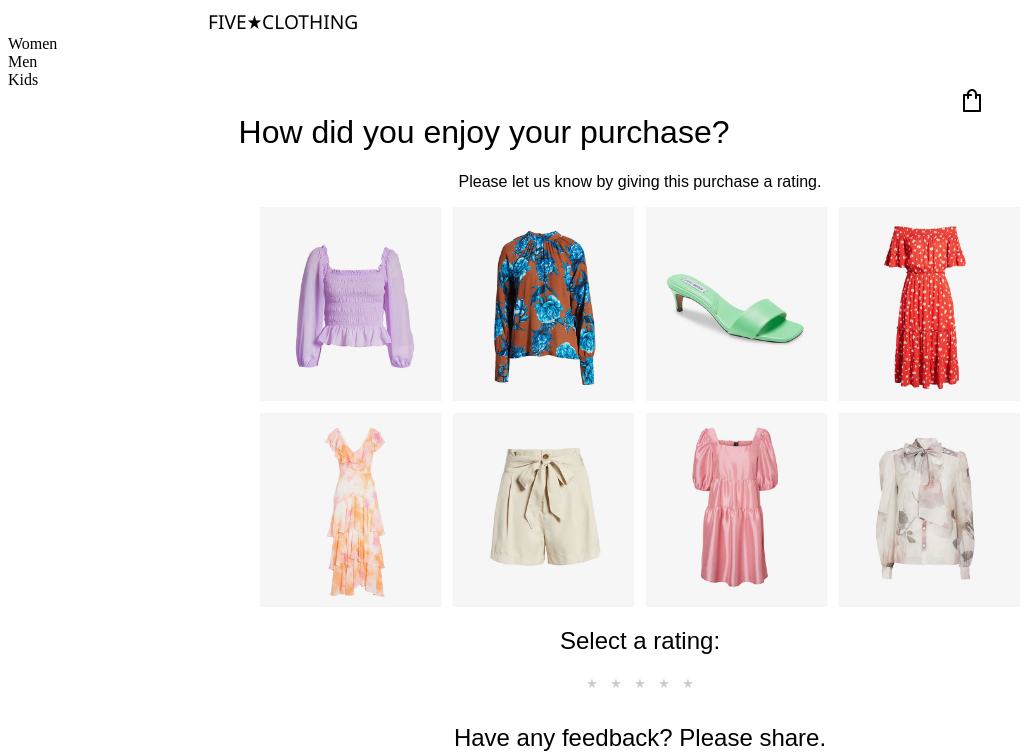
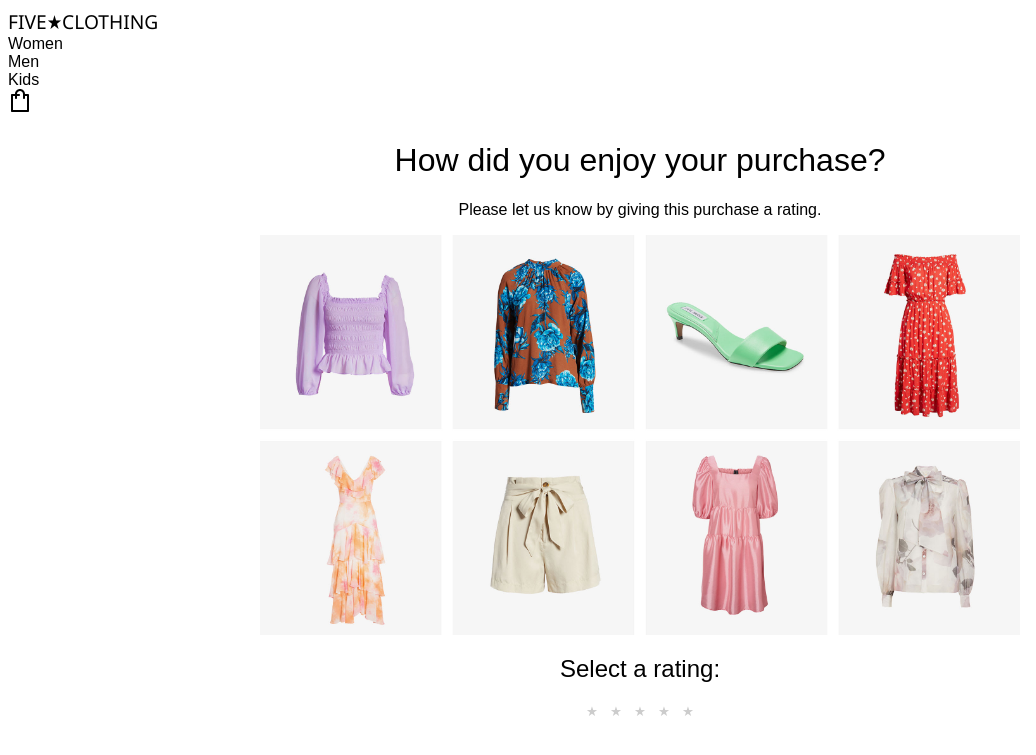
Before and after one commit to IfeAkiWad/FiveStarRatingSystem, a React (Create React App) app: page / in a window 1280 px wide. Shown: the top 755 px of the page, without its empty margins (0-1036 px from the left). Built offline with nearby package versions, Linux system fonts and the light colour scheme; the HTML template or start-up script is replaced by a standard one.

Commit message:
implement felx box n naviigation bar

```diff
--- a/src/styles.css
+++ b/src/styles.css
@@ -54,10 +54,6 @@ h1.rating-heading {
 
 }
 
-/* .nav {
-    position: fixed;
-    overflow: hidden;
-} */
 
 ul {
     list-style-type: none;
@@ -65,23 +61,36 @@ ul {
     padding: 0;
     overflow: hidden;
     /* background-color: #333; */
+    /* font-family: 'Gill Sans', 'Gill Sans MT', Calibri, 'Trebuchet MS', sans-serif; */
 }
 
 li {
     float: left;
 }
 
+.people-links{
+    margin-top: 0.59vh;
+    font-family: Arial, Helvetica, sans-serif;
+}
+
+li a {
+    display: block;
+    padding: 8px;
+    /* background-color: #dddddd; */
+}
+
+
 #five-star-link {
-    padding-right: 0vh;
-    padding-left: 25vh;
+    /* padding-right: 0vh;
+    padding-left: 25vh; */
     font-family: 'Segoe UI', Tahoma, Geneva, Verdana, sans-serif;
     font-size: larger;
 }
 
-.float-right-link {
+/* .float-right-link {
     float: right;
     padding-right: 36vh;
-}
+} */
 
 
 a:link {
@@ -142,3 +151,8 @@ hr.solid {
     text-align: center;
     font-family: Arial, Helvetica, sans-serif;
 }
+
+.flex-container {
+   display: flex;
+
+}
```
